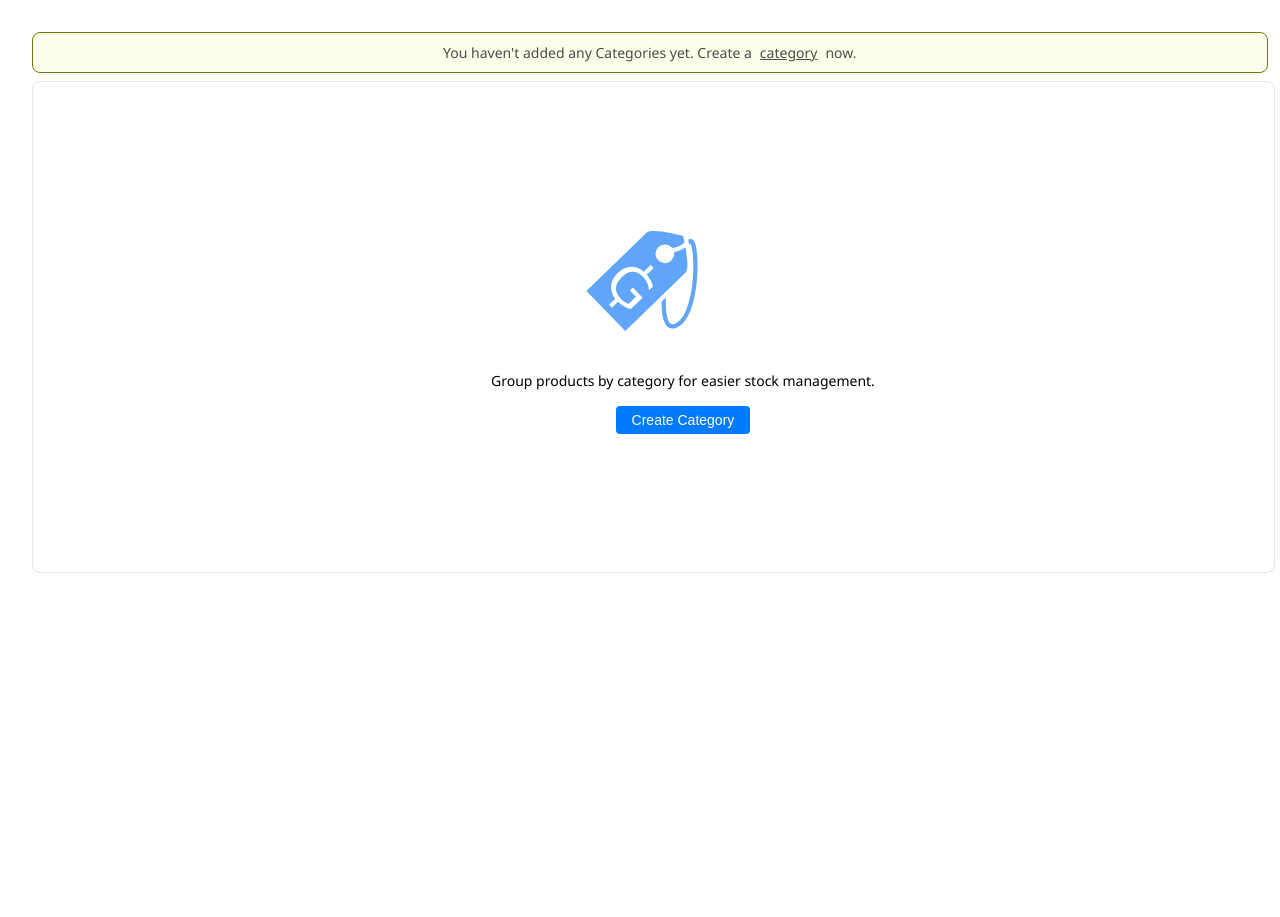
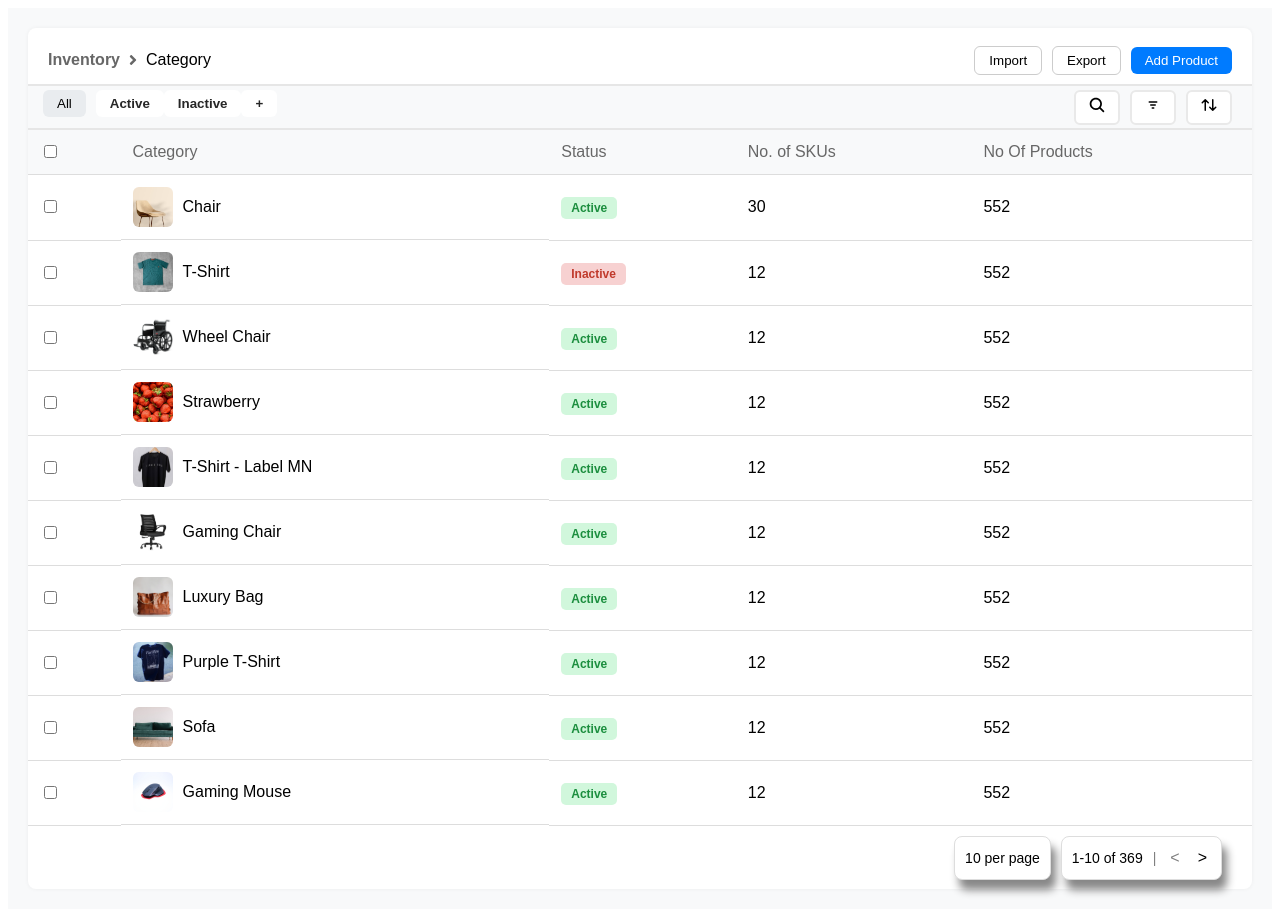
Before and after one commit to codesaurabhk/inventory, a React (Vite) app in the folder Frontend/: page / in a window 1280 px wide. Before the commit the page ends 800 px from the top, so only its background shows below. Built offline with nearby package versions, Linux system fonts and the light colour scheme.

Commit message:
category dashbord done

```diff
--- a/Frontend/src/App.jsx
+++ b/Frontend/src/App.jsx
@@ -7,6 +7,7 @@ import AddProduct from './component/AddProduct'
 import Dashboard from './component/Dashboard'
 import AboutProduct from './component/AboutProduct'
 import Category from './component/Category.jsx';
+import CategoryDashbord from './component/CategoryDashbord.jsx'
 
 function App() {
   const [count, setCount] = useState(0)
@@ -17,7 +18,8 @@ function App() {
       {/* <AddProduct /> */}
       {/* <Dashboard /> */}
       {/* <AboutProduct/> */}
-       <Category/>
+       {/* <Category/> */}
+       <CategoryDashbord/>
     </>
   )
 }
--- /dev/null
+++ b/Frontend/src/component/CategoryDashbord.css
@@ -0,0 +1,199 @@
+.dashboard-container {
+    padding: 20px;
+    font-family: sans-serif;
+    background: #f8f9fa;
+    margin: 0px;
+}
+.right{
+    /* padding-top: 105px; */
+    /* padding-top: px; */
+    /* margin-top: 1px; */
+    padding: 20px 0px;
+    display: flex;
+    gap: 5px;
+    align-items: center;
+}
+
+.overview {
+    background: white;
+
+    border-radius: 8px;
+    box-shadow: 0 0 4px rgba(0, 0, 0, 0.05);
+}
+
+.toolbars {
+    display: flex;
+    justify-content: space-between;
+    padding: 0px 20px;
+}
+
+.toolbar-titles {
+    margin-top: 4px;
+    margin-left: 15px;
+}
+
+.toolbar-actions-th {
+    display: flex;
+    justify-content: space-between;
+    border-top: 2px solid #E6E6E6;
+    background: #f8f9fa;
+    border-bottom:2px solid #E6E6E6;
+}
+
+.toolbar-filter-btn {
+    padding: 6px 14px;
+    background: #e9ecef;
+    border: none;
+    border-radius: 6px;
+    cursor: pointer;
+}
+.toolbar-btns{
+     padding: 6px 14px;
+       background: white;
+     font-weight: 600;
+     color:#262626;
+    border: none;
+    border-radius: 6px;
+    cursor: pointer;
+}
+
+.toolbar-actions {
+    display: flex;
+    align-items: center;
+    gap: 10px;
+    flex-wrap: wrap;
+
+}
+
+.toolbar-action {
+    display: flex;
+    gap: 10px;
+    margin-right: 20px;
+}
+
+.toolbar-actions-sec {
+    display: flex;
+    align-items: center;
+    gap: 10px;
+    flex-wrap: wrap;
+    margin-left: 120px;
+    margin-top: 10px;
+
+}
+
+.btn {
+    padding: 6px 14px;
+    border: 1px solid #ccc;
+    border-radius: 6px;
+    background: #f8f9fa;
+    cursor: pointer;
+}
+
+.btn-primary {
+    background: #007bff;
+    color: white;
+    border: none;
+}
+
+.btn-light {
+    background-color: white;
+}
+
+.icon-btn {
+    font-size: 18px;
+    background: #f1f3f5;
+    border: 2px solid rgb(233, 233, 233);
+    background-color: white;
+    border-radius: 6px;
+    padding: 4px 12px;
+    margin-bottom: 3px;
+    cursor: pointer;
+}
+
+.product-table {
+    width: 100%;
+    border-collapse: collapse;
+}
+
+.product-table thead {
+    background-color: #f8f9fa;
+}
+
+.product-table th,
+.product-table td {
+    padding: 12px;
+    border-bottom: 1px solid #ddd;
+    text-align: left;
+    font-weight: 500;
+}
+.product-img {
+  width: 40px;
+  height: 40px;
+  margin-right: 10px;
+  border-radius: 6px;
+  object-fit: cover;
+}
+
+.product-cell {
+  display: flex;
+  align-items: center;
+}
+.status {
+    padding: 4px 10px;
+    border-radius: 5px;
+    font-size: 12px;
+    font-weight: 600;
+    text-transform: capitalize;
+}
+
+.status.active {
+    background-color: #d1f7dc;
+    color: #1b8e3e;
+}
+
+.status.inactive {
+    background-color: #f7d1d1;
+    color: #c0392b;
+}
+
+.pagination {
+    margin-top: 10px;
+    padding-bottom: 9px;
+    padding-right: 30px;
+    display: flex;
+    justify-content: flex-end;
+    gap: 10px;
+    font-size: 14px;
+}
+
+.pagination-box {
+    padding: 3px 10px;
+    background: white;
+    border: 1px solid #ddd;
+    border-radius: 8px;
+    display: flex;
+    align-items: center;
+    gap: 10px;
+    height: 36px;
+    box-shadow: 5px 10px 8px #888888;
+
+}
+
+.pagination-info {
+    gap: 10px;
+}
+
+.pagination-arrow {
+    background: transparent;
+    border: none;
+    font-size: 16px;
+    cursor: pointer;
+    color: #000;
+    padding: 4px;
+    border-radius: 4px;
+}
+
+.pagination-arrow:disabled {
+    color: #ccc;
+    cursor: not-allowed;
+}
--- /dev/null
+++ b/Frontend/src/component/CategoryDashbord.jsx
@@ -0,0 +1,120 @@
+
+import { FaSackDollar } from "react-icons/fa6";
+import { RiAlertFill } from "react-icons/ri";
+import { FaStopCircle } from "react-icons/fa";
+import { IoSearch } from "react-icons/io5";
+import { CgSortAz } from "react-icons/cg";
+import { TbArrowsSort } from "react-icons/tb";
+import chair from "../images/chair.jpg";
+import tshirt from "../images/tshirts.jpg";
+import wheelchair from "../images/chair2.png";
+import chair3 from "../images/chair3.jpg";
+import cheery from "../images/cheery.jpg";
+import mouse from "../images/mouse.jpg";
+import sofa from "../images/sofa.jpg";
+import tshirts2 from "../images/tshirts2.jpg";
+import tshirts3 from "../images/tshirts3.jpg";
+import bag from "../images/bag.jpg";
+import { FaAngleRight } from "react-icons/fa";
+import "./CategoryDashbord.css"
+
+const Dashboard = () => {
+
+    const data = [
+        { name: 'Chair', status: 'Active', Nos: '30', Nop: '552', image: chair },
+        { name: 'T-Shirt', status: 'Inactive', Nos: '12', Nop: '552', image: tshirt },
+        { name: 'Wheel Chair', status: 'Active', Nos: '12', Nop: '552', image: wheelchair },
+        { name: 'Strawberry', status: 'Active', Nos: '12', Nop: '552', image: cheery },
+        { name: 'T-Shirt - Label MN', status: 'Active', Nos: '12', Nop: '552', image: tshirts2 },
+        { name: 'Gaming Chair', status: 'Active', Nos: '12', Nop: '552', image: chair3 },
+        { name: 'Luxury Bag', status: 'Active', Nos: '12', Nop: '552', image: bag },
+        { name: 'Purple T-Shirt', status: 'Active', Nos: '12', Nop: '552', image: tshirts3 },
+        { name: 'Sofa', status: 'Active', Nos: '12', Nop: '552', image: sofa },
+        { name: 'Gaming Mouse', status: 'Active', Nos: '12', Nop: '552', image: mouse }
+    ];
+
+    return (
+        <div className="dashboard-container">
+            <div className='overview'>
+                <div >
+                    <div className='toolbars' >
+                        <div className="right">
+                            <span style={{color:"#676767", fontWeight:"600"}}>Inventory</span>  <span style={{color:"#676767"}} ><FaAngleRight style={{marginTop:"4px"}} /></span> <span>Category</span>
+                        </div>
+                        <div className="toolbar-actions">
+                            <button className="btn btn-light">Import</button>
+                            <button className="btn btn-light">Export</button>
+                            <button className="btn btn-primary">Add Product</button>
+                        </div>
+                    </div>
+
+                    <div className='toolbar-actions-th'>
+                        <div className="toolbar-titles">
+                            <button  className="toolbar-filter-btn">All</button>
+                            <button style={{marginLeft:"10px"}} className="toolbar-btns">Active</button>
+                            <button className="toolbar-btns">Inactive</button>
+                            <button className="toolbar-btns">+</button>
+                        </div>
+
+
+                        <div className="toolbar-action" style={{ marginTop: "4px" }}>
+                            <button className="icon-btn "><IoSearch /></button>
+                            <button className="icon-btn"><CgSortAz /></button>
+                            <button className="icon-btn"><TbArrowsSort /></button>
+                        </div>
+                    </div>
+                </div>
+
+
+
+
+                {/* Product Table */}
+                <div>
+                    <table className="product-table">
+                        <thead>
+                            <tr style={{ color: "#676767" }}>
+                                <th><input type="checkbox" /></th>
+                                <th>Category</th>
+                                <th>Status</th>
+                                <th>No. of SKUs</th>
+                                <th>No Of Products</th>
+                                {/* <th>Stored In</th> */}
+                            </tr>
+                        </thead>
+                        <tbody>
+                            {data.map((product, index) => (
+                                <tr key={index}>
+                                    <td><input type="checkbox" /></td>
+                                    <td className="product-cell">
+                                        <img
+                                            src={product.image}
+                                            alt={product.name}
+                                            className="product-img"
+                                        />
+                                        {product.name}
+                                    </td>
+                                    <td> <span className={`status ${product.status.toLowerCase()}`}>{product.status}</span></td>
+                                    <td>{product.Nos}</td>
+                                    <td>{product.Nop}</td>
+                                </tr>
+                            ))}
+                        </tbody>
+                    </table>
+
+                    <div className="pagination">
+                        <div className="pagination-box">10 per page</div>
+                        <div className="pagination-box pagination-info">
+                            <span>1-10 of 369</span>
+                            <span style={{ color: "grey" }}> | </span>
+                            <button style={{ color: "grey" }} className="pagination-arrow" >{'<'}</button>
+                            <button className="pagination-arrow">{'>'}</button>
+                        </div>
+                    </div>
+
+                </div>
+            </div>
+        </div >
+    );
+};
+
+export default Dashboard;
```
